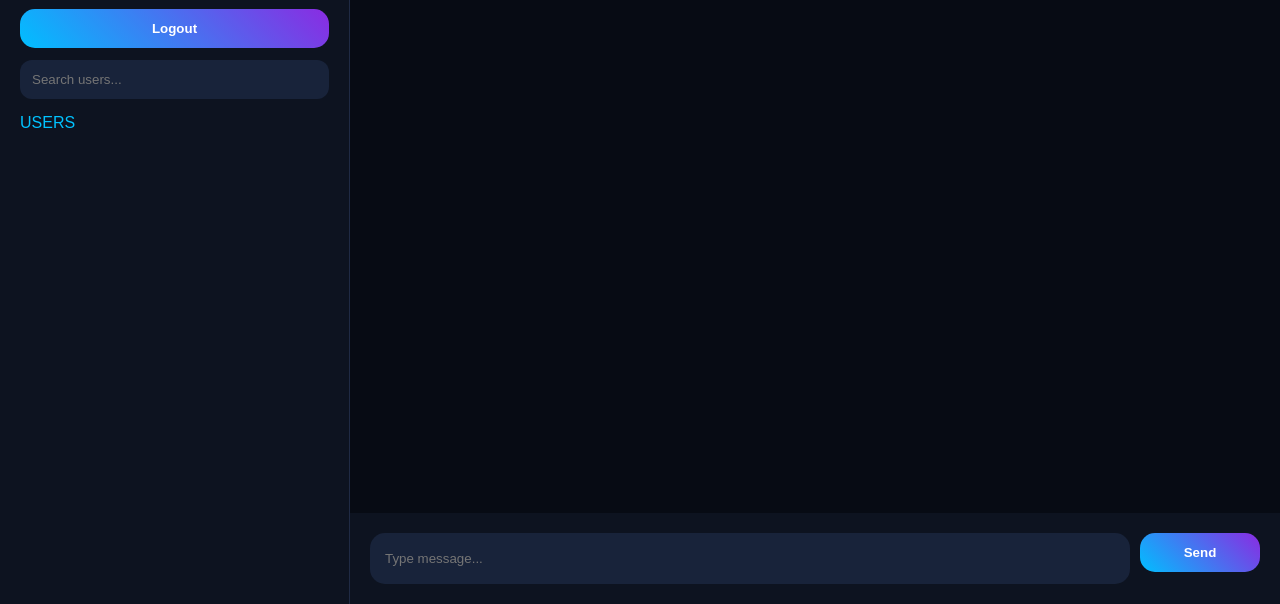
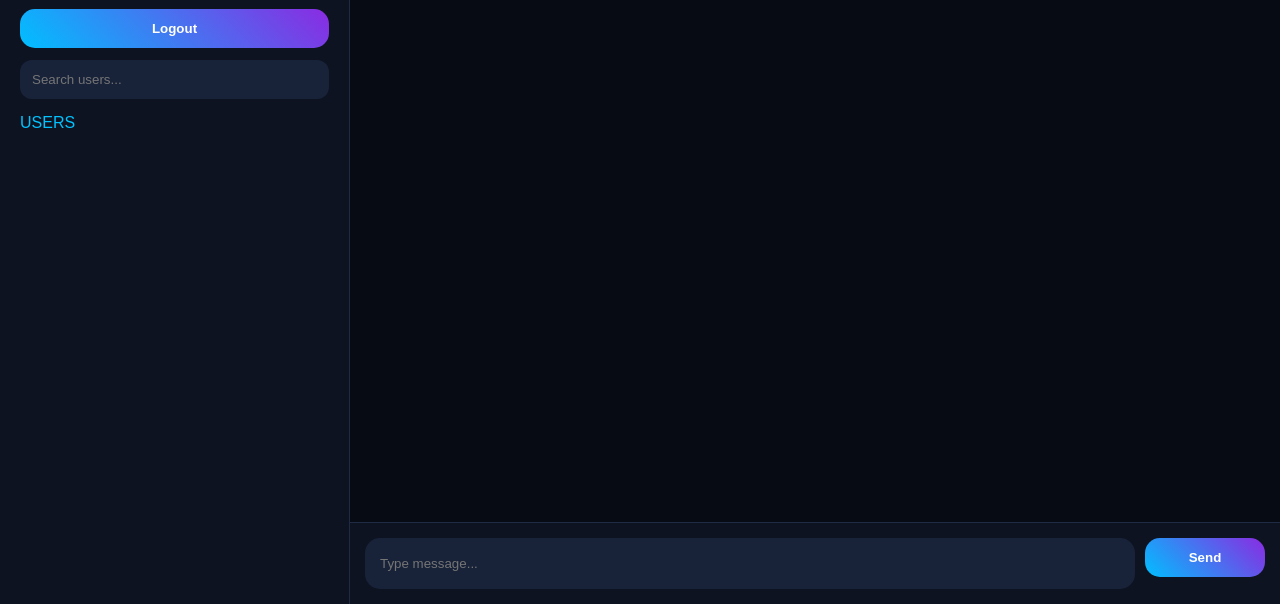
Before and after one commit to Manav9910ms/ms-messenger, a plain HTML site: page index.html in a window 1280 px wide. Shown: the part 196-800 px from the top of the page. Drawn offline with Linux system fonts and the light colour scheme; no server answers.

Commit message:
Update style.css

```diff
--- a/style.css
+++ b/style.css
@@ -142,10 +142,17 @@ button{
 }
 
 #chatMessages{
+
   flex:1;
+
   padding:20px;
-  padding-bottom:160px;
+
+  padding-bottom:120px;
+
   overflow-y:auto;
+
+  overflow-x:hidden;
+
 }
 
 .message{
@@ -196,13 +203,17 @@ button{
 }
 
 .messageBox{
+
   display:flex;
+
   gap:10px;
-  padding:20px;
+
+  padding:15px;
+
   background:#0d1320;
-  position:sticky;
-  bottom:0;
-  z-index:100;
+
+  border-top:1px solid #1f2a44;
+
 }
 
 #messageInput{
@@ -412,6 +423,8 @@ button{
 
   height:100dvh;
 
+  overflow:hidden;
+
 }
 
   .messageBox{
```
